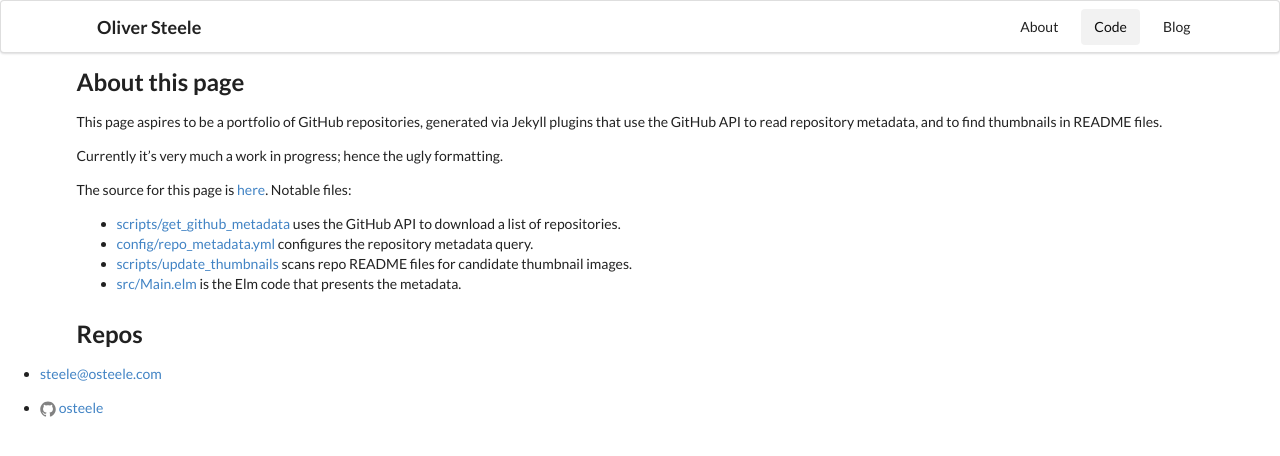
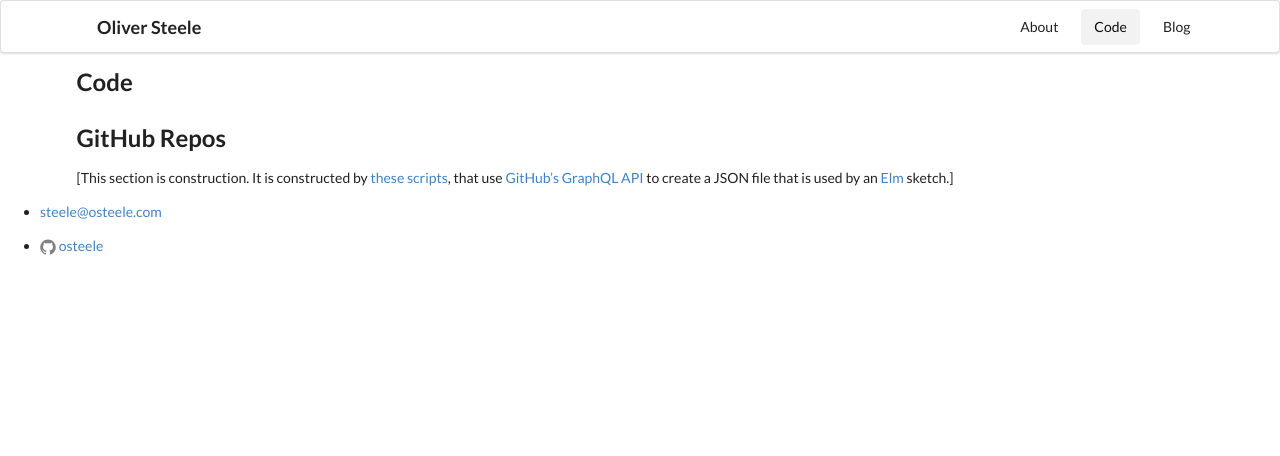
Before and after one commit to osteele/code.osteele.com, a Jekyll site: the page built from index.md, in a window 1280 px wide. Shown: the top 456 px of the page. Built offline with Jekyll 4.4.1, drawn with Linux system fonts in a browser that asks for light colours; nearby versions of some CDN libraries.

Commit message:
Move colophon to separate file

```diff
--- a/_config.yml
+++ b/_config.yml
@@ -4,7 +4,7 @@ timezone: America/New_York
 # Theme settings
 title: 'Oliver Steele | Code'
 email: steele@osteele.com
-url: 'https://code.osteele.com' # the base hostname & protocol for your site
+url: 'https://code.osteele.com'
 github_username: osteele
 
 # Project viewer config
--- a/index.md
+++ b/index.md
@@ -3,24 +3,10 @@ layout: projects
 title: Oliver Steele | Code
 ---
 
-## About this page
+## Code
 
-This page aspires to be a portfolio of GitHub repositories, generated via Jekyll
-plugins that use the GitHub API to read repository metadata, and to find
-thumbnails in README files.
+## GitHub Repos
 
-Currently it's very much a work in progress; hence the ugly formatting.
-
-The source for this page is [here](https://github.com/osteele/code.osteele.com).
-Notable files:
-
-- [scripts/get_github_metadata](https://github.com/osteele/code.osteele.com/blob/master/scripts/get_github_metadata)
-  uses the GitHub API to download a list of repositories.
-- [config/repo_metadata.yml](https://github.com/osteele/code.osteele.com/blob/master/config/repo_metadata.yml)
-  configures the repository metadata query.
-- [scripts/update_thumbnails](https://github.com/osteele/code.osteele.com/blob/master/scripts/update_thumbnails)
-  scans repo README files for candidate thumbnail images.
-- [src/Main.elm](https://github.com/osteele/code.osteele.com/blob/master/src/Main.elm)
-  is the Elm code that presents the metadata.
-
-## Repos
+[This section is construction. It is constructed by [these scripts](/colophon),
+that use [GitHub's GraphQL API](https://graphql.github.com) to create a JSON
+file that is used by an [Elm](https://elm-lang.org) sketch.]
```
Also changed, not shown: pages/colophon.md (added, +28 -0 lines), pages/2017-index.md (renamed from 2017-index.md).
